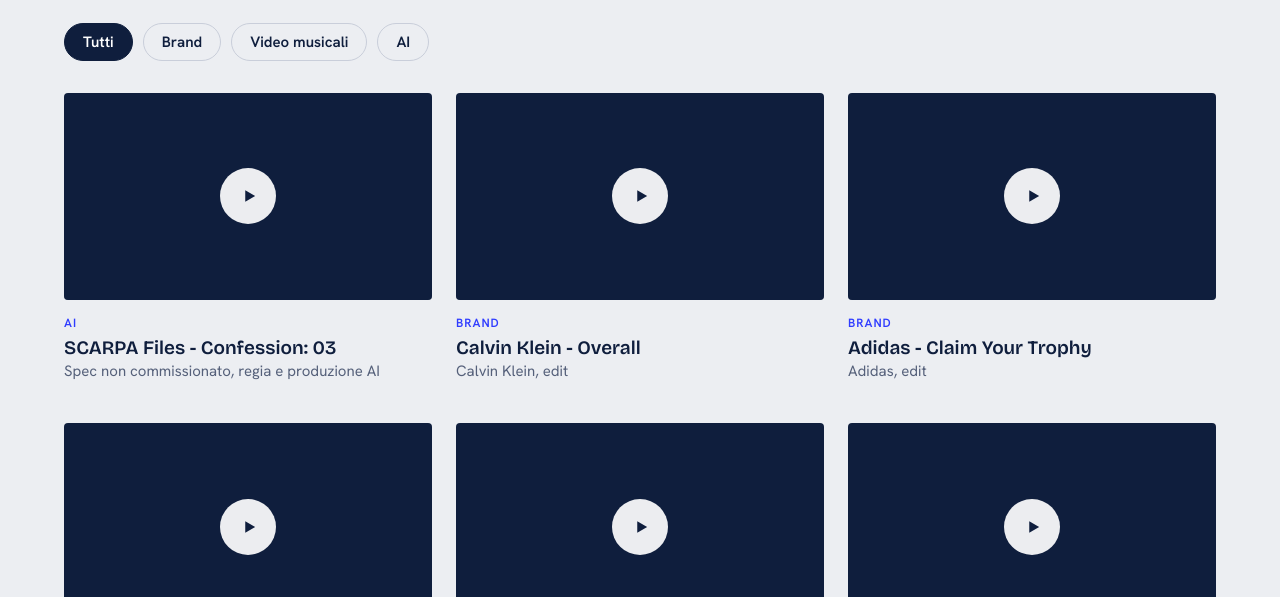
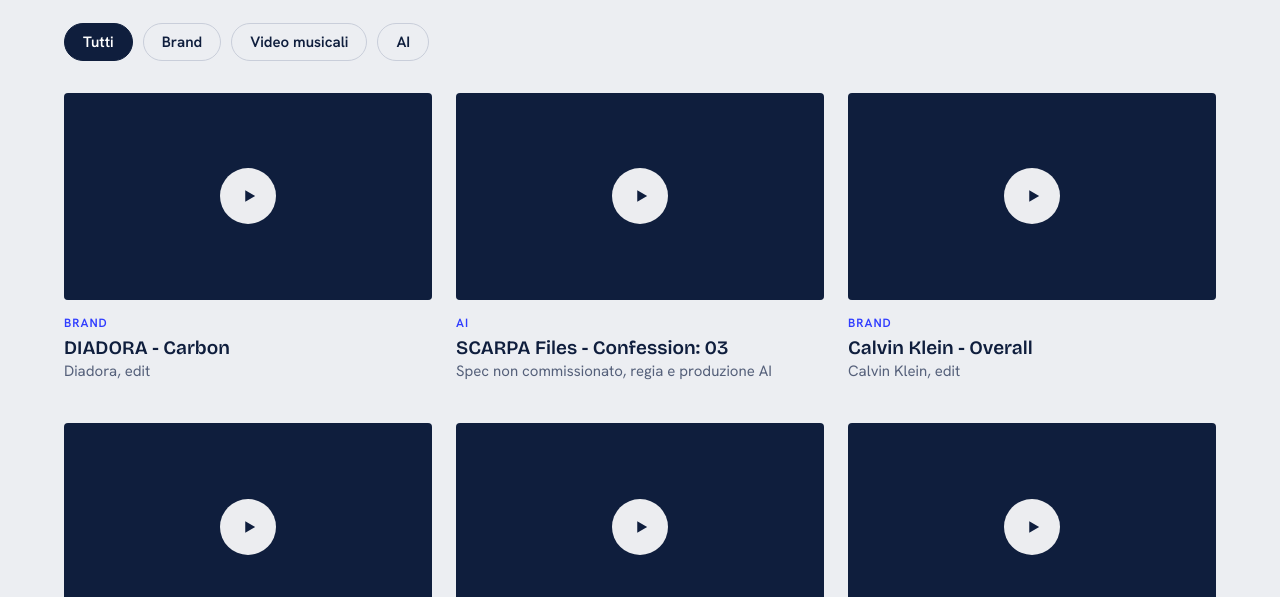
Before and after one commit to zaiaclaudio/zaiaclaudio.github.io, a plain HTML site: page index.html in a window 1280 px wide. Shown: the part 203-800 px from the top of the page. Drawn offline with nearby package versions, Linux system fonts and the light colour scheme; no server answers.

Commit message:
Aggiunto DIADORA - Carbon ai lavori

```diff
--- a/index.html
+++ b/index.html
@@ -138,6 +138,7 @@
    Ogni riga finisce con la virgola, tranne l'ultima.
    ============================================================ */
 const LAVORI = [
+  { titolo: "DIADORA - Carbon", dettaglio: "Diadora, edit", categoria: "commerciali", formato: "verticale", yt: "https://vimeo.com/1250343592" },
   // SCARPA: togli le due barre qui sotto e metti il link Vimeo
   { titolo: "SCARPA Files - Confession: 03", dettaglio: "Spec non commissionato, regia e produzione AI", categoria: "ai", formato: "verticale", yt: "https://vimeo.com/1230187024?share=copy&fl=sv&fe=ci" },
   { titolo: "Calvin Klein - Overall", dettaglio: "Calvin Klein, edit", categoria: "commerciali", yt: "https://vimeo.com/312907256" },
```
